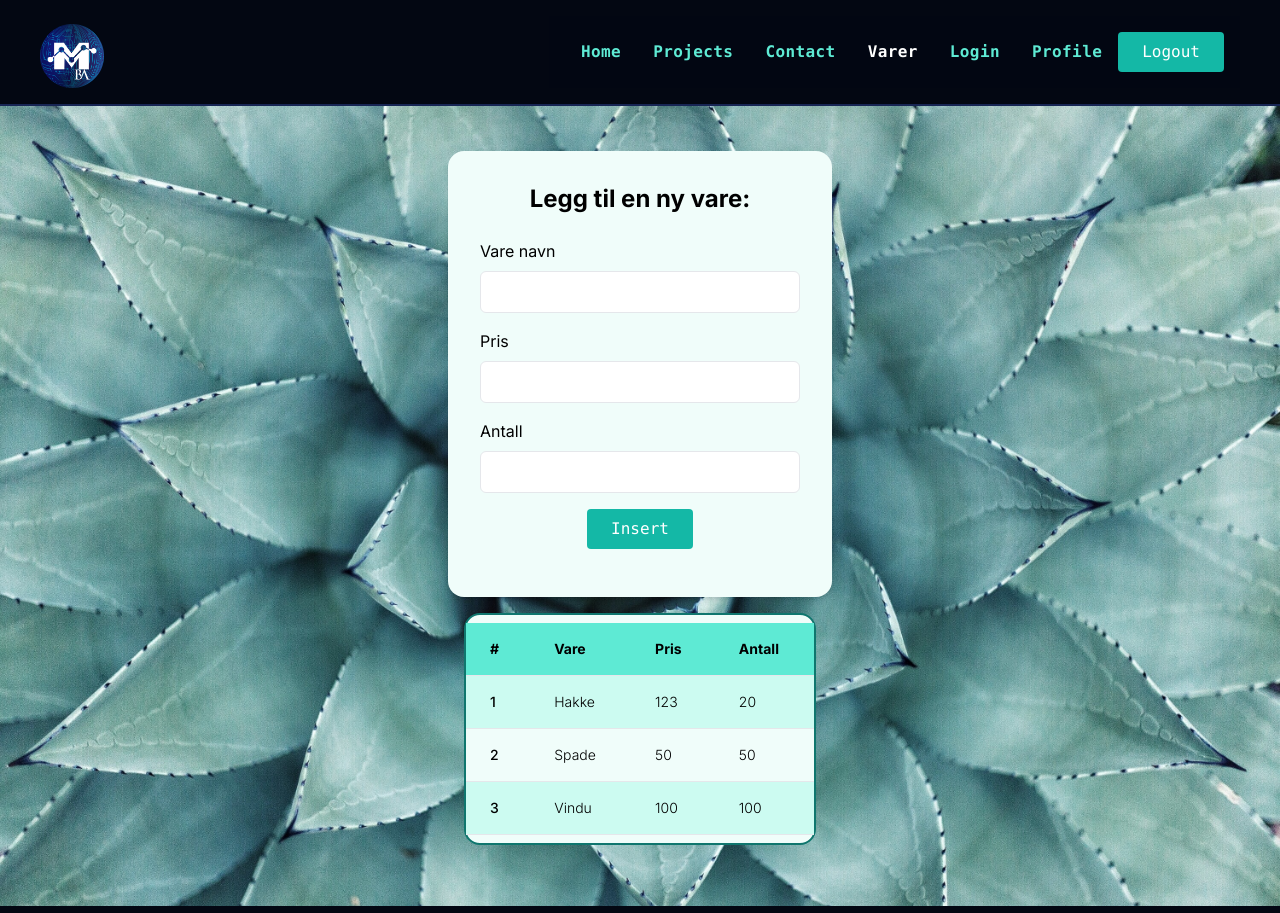
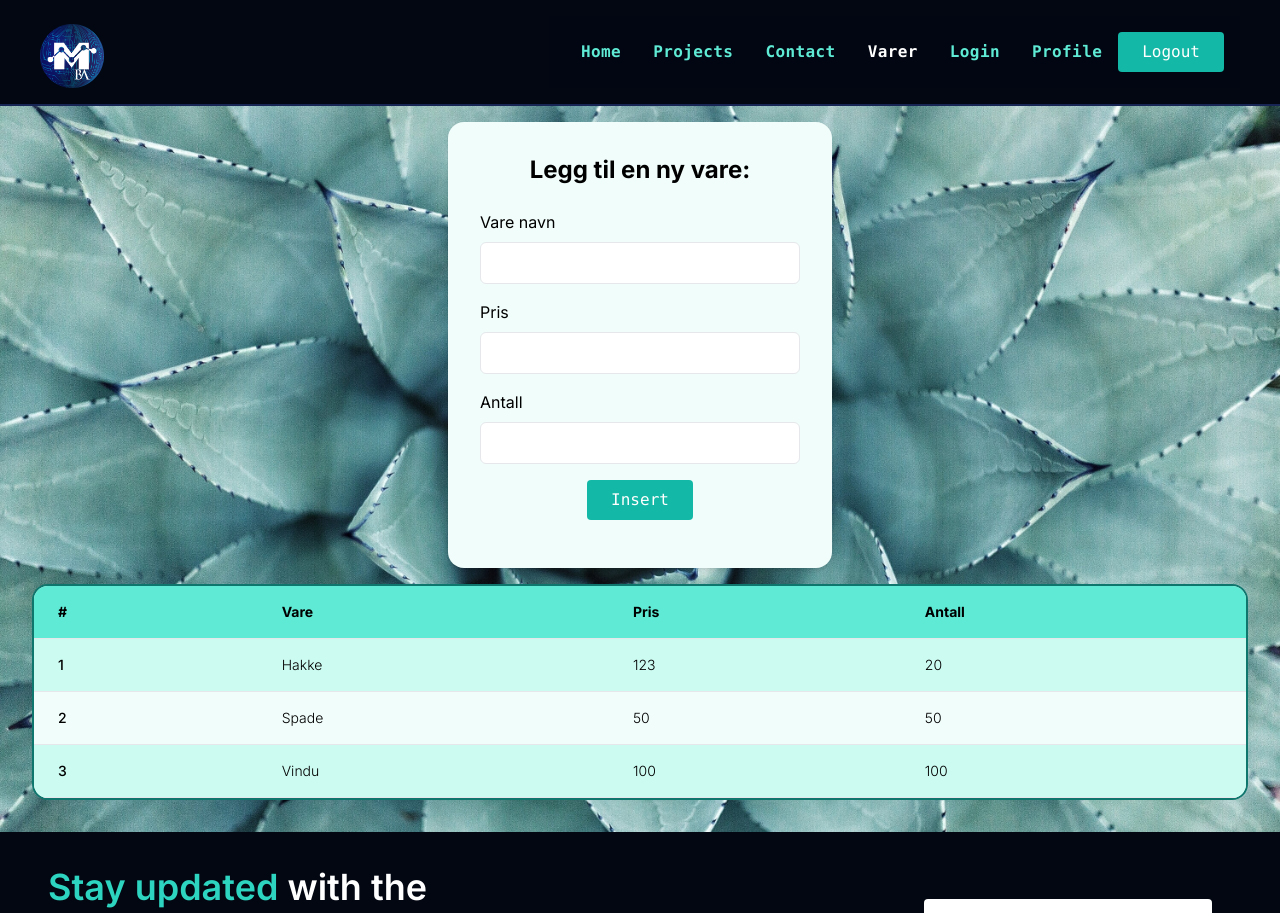
Before and after one commit to MilleBA/app1, a Next.js app: page /varer in a window 1280 px wide. Shown: the top 913 px of the page. Built offline with nearby package versions, Linux system fonts and the light colour scheme.

Commit message:
updatet varer table

```diff
--- a/app/varer/page.js
+++ b/app/varer/page.js
@@ -8,12 +8,9 @@ export default function VarePage() {
     const [vare, setVare] = useState([]);
 
     return (
-        <>
             <div
-                className="p-4 flex  flex-row md:flex-col  items-center justify-center h-screen bg-center bg-cover vare-img">
+                className="p-4 h-full bg-center bg-cover vare-img">
                 <VareComponent/>
             </div>
-        </>
-
     )
 }
--- a/components/VareComponent.js
+++ b/components/VareComponent.js
@@ -24,12 +24,11 @@ export default function VareComponent(props) {
 
     return (
         <div className="">
+            <div className='flex flex-col items-center justify-center'>
                 <NyVareInput leggTilVare={leggTilVare}/>
-            <div className="m-4 flex flex-col border-2 border-teal-700 bg-teal-50 rounded-2xl">
+            </div>
+            <div className="m-4 border-2 border-teal-700 bg-teal-50 overflow-x-scroll  rounded-2xl">
 
-                <div className="overflow-x-auto sm:-mx-6 lg:-mx-8">
-                    <div className="inline-block min-w-full py-2 sm:px-6 lg:px-8">
-                        <div className="overflow-hidden">
                 <table className="w-full text-left text-sm font-light">
                     <thead className="border-b font-medium dark:border-neutral-500 bg-teal-300">
                     <tr>
@@ -51,13 +50,10 @@ export default function VareComponent(props) {
                             </tr>
                         ))}
 
-
                     </tbody>
                 </table>
             </div>
-                    </div>
-                </div>
-            </div>
+
         </div>
     );
 }
```
Lines whose indentation alone changed are shown as unchanged.
